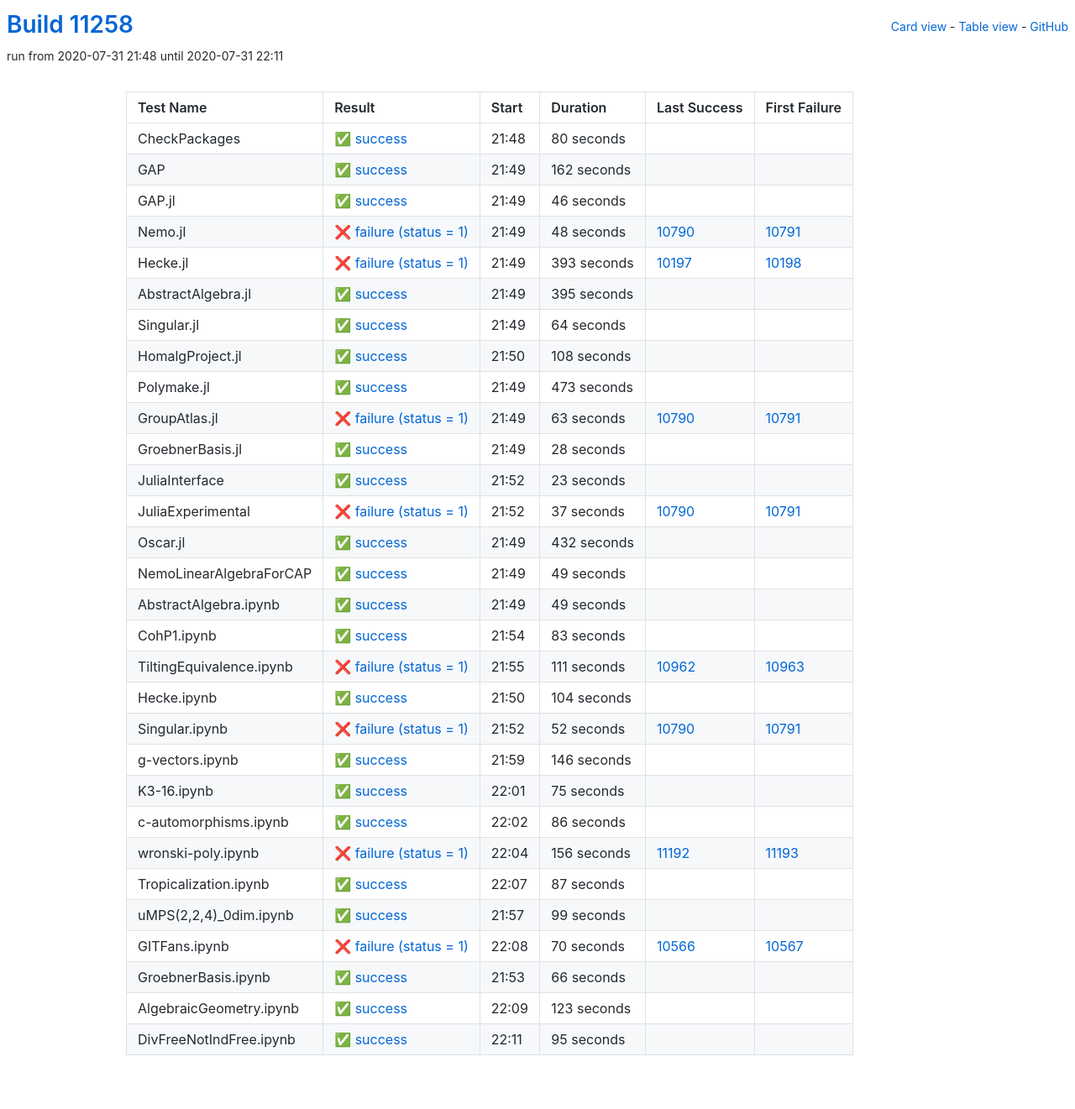
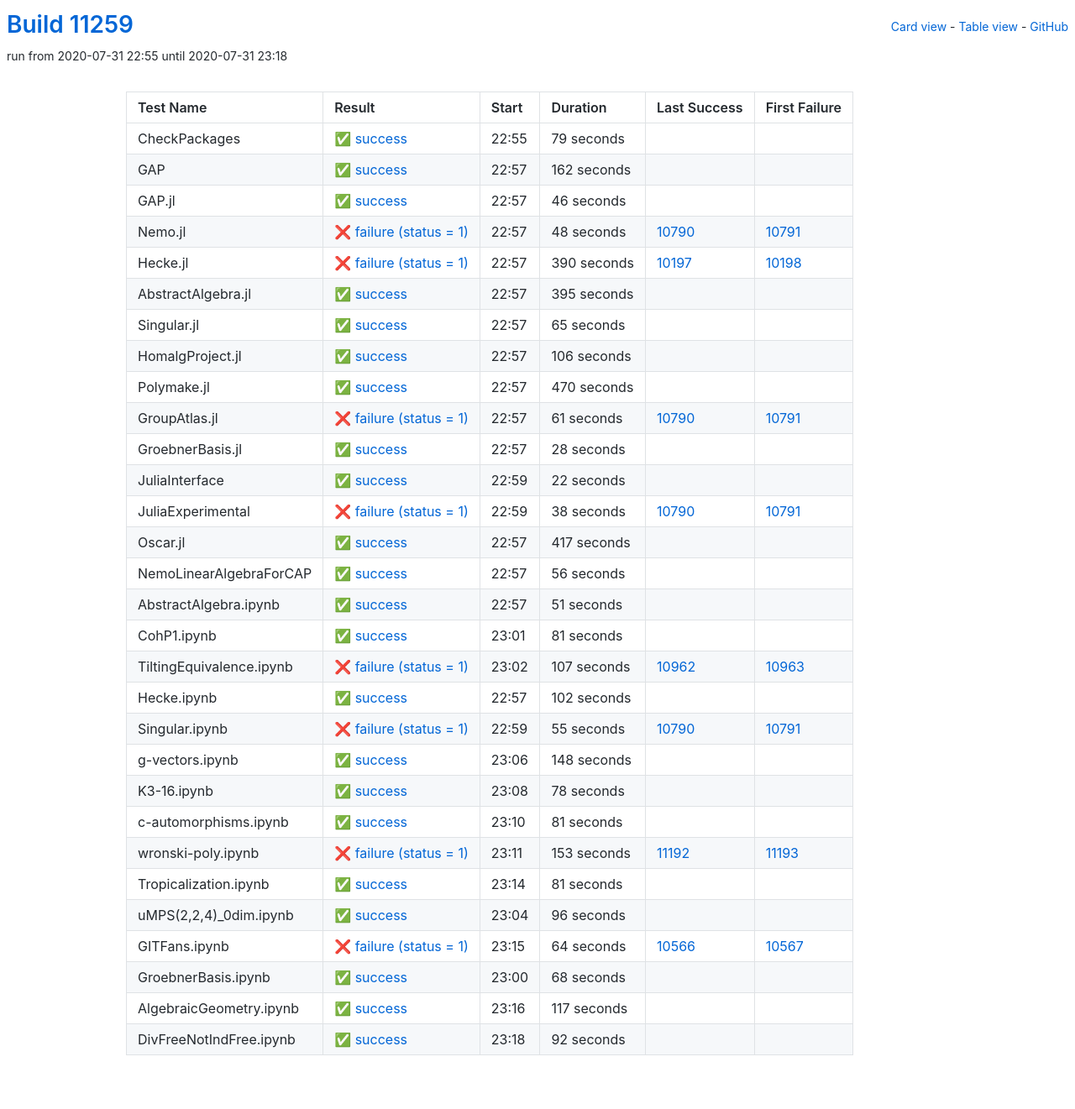
Before and after one commit to oscar-system/oscar-ci-status, a Jekyll site: the page built from table.html, in a window 1280 px wide. Shown: the whole page at 84% size. Built offline with Jekyll 4.4.1, drawn with Linux system fonts in a browser that asks for light colours.

Commit message:
Build #11259

```diff
--- a/_data/ci.yml
+++ b/_data/ci.yml
@@ -1,6 +1,6 @@
 ---
-build: 11258
-build_url: https://oscarci.mathematik.uni-kl.de/job/oscar/11258/
+build: 11259
+build_url: https://oscarci.mathematik.uni-kl.de/job/oscar/11259/
 job: oscar
 organization: oscar-system
 repo: oscar-ci-status
@@ -8,20 +8,20 @@
 tests:
 - name: CheckPackages
   id: checkpackages
-  log: https://oscarci.mathematik.uni-kl.de/job/oscar/11258/artifact/logs/build-11258/CheckPackages.log
-  start: 2020-07-31 21:48
+  log: https://oscarci.mathematik.uni-kl.de/job/oscar/11259/artifact/logs/build-11259/CheckPackages.log
+  start: 2020-07-31 22:55
   success: true
   exitcode: 0
   status: success
-  duration: 80
+  duration: 79
   last_success: false
   last_success_url:
   first_failure: false
   first_failure_url:
 - name: GAP
   id: gap
-  log: https://oscarci.mathematik.uni-kl.de/job/oscar/11258/artifact/logs/build-11258/GAP.log
-  start: 2020-07-31 21:49
+  log: https://oscarci.mathematik.uni-kl.de/job/oscar/11259/artifact/logs/build-11259/GAP.log
+  start: 2020-07-31 22:57
   success: true
   exitcode: 0
   status: success
@@ -32,8 +32,8 @@
   first_failure_url:
 - name: GAP.jl
   id: gap-jl
-  log: https://oscarci.mathematik.uni-kl.de/job/oscar/11258/artifact/logs/build-11258/GAP.jl.log
-  start: 2020-07-31 21:49
+  log: https://oscarci.mathematik.uni-kl.de/job/oscar/11259/artifact/logs/build-11259/GAP.jl.log
+  start: 2020-07-31 22:57
   success: true
   exitcode: 0
   status: success
@@ -44,8 +44,8 @@
   first_failure_url:
 - name: Nemo.jl
   id: nemo-jl
-  log: https://oscarci.mathematik.uni-kl.de/job/oscar/11258/artifact/logs/build-11258/Nemo.jl.log
-  start: 2020-07-31 21:49
+  log: https://oscarci.mathematik.uni-kl.de/job/oscar/11259/artifact/logs/build-11259/Nemo.jl.log
+  start: 2020-07-31 22:57
   success: false
   exitcode: 1
   status: failure
@@ -56,20 +56,20 @@
   first_failure_url: https://oscarci.mathematik.uni-kl.de/job/oscar/10791/
 - name: Hecke.jl
   id: hecke-jl
-  log: https://oscarci.mathematik.uni-kl.de/job/oscar/11258/artifact/logs/build-11258/Hecke.jl.log
-  start: 2020-07-31 21:49
+  log: https://oscarci.mathematik.uni-kl.de/job/oscar/11259/artifact/logs/build-11259/Hecke.jl.log
+  start: 2020-07-31 22:57
   success: false
   exitcode: 1
   status: failure
-  duration: 393
+  duration: 390
   last_success: 10197
   last_success_url: https://oscarci.mathematik.uni-kl.de/job/oscar/10197/
   first_failure: 10198
   first_failure_url: https://oscarci.mathematik.uni-kl.de/job/oscar/10198/
 - name: AbstractAlgebra.jl
   id: abstractalgebra-jl
-  log: https://oscarci.mathematik.uni-kl.de/job/oscar/11258/artifact/logs/build-11258/AbstractAlgebra.jl.log
-  start: 2020-07-31 21:49
+  log: https://oscarci.mathematik.uni-kl.de/job/oscar/11259/artifact/logs/build-11259/AbstractAlgebra.jl.log
+  start: 2020-07-31 22:57
   success: true
   exitcode: 0
   status: success
@@ -80,56 +80,56 @@
   first_failure_url:
 - name: Singular.jl
   id: singular-jl
-  log: https://oscarci.mathematik.uni-kl.de/job/oscar/11258/artifact/logs/build-11258/Singular.jl.log
-  start: 2020-07-31 21:49
+  log: https://oscarci.mathematik.uni-kl.de/job/oscar/11259/artifact/logs/build-11259/Singular.jl.log
+  start: 2020-07-31 22:57
   success: true
   exitcode: 0
   status: success
-  duration: 64
+  duration: 65
   last_success: false
   last_success_url:
   first_failure: false
   first_failure_url:
 - name: HomalgProject.jl
   id: homalgproject-jl
-  log: https://oscarci.mathematik.uni-kl.de/job/oscar/11258/artifact/logs/build-11258/HomalgProject.jl.log
-  start: 2020-07-31 21:50
+  log: https://oscarci.mathematik.uni-kl.de/job/oscar/11259/artifact/logs/build-11259/HomalgProject.jl.log
+  start: 2020-07-31 22:57
   success: true
   exitcode: 0
   status: success
-  duration: 108
+  duration: 106
   last_success: false
   last_success_url:
   first_failure: false
   first_failure_url:
 - name: Polymake.jl
   id: polymake-jl
-  log: https://oscarci.mathematik.uni-kl.de/job/oscar/11258/artifact/logs/build-11258/Polymake.jl.log
-  start: 2020-07-31 21:49
+  log: https://oscarci.mathematik.uni-kl.de/job/oscar/11259/artifact/logs/build-11259/Polymake.jl.log
+  start: 2020-07-31 22:57
   success: true
   exitcode: 0
   status: success
-  duration: 473
+  duration: 470
   last_success: false
   last_success_url:
   first_failure: false
   first_failure_url:
 - name: GroupAtlas.jl
   id: groupatlas-jl
-  log: https://oscarci.mathematik.uni-kl.de/job/oscar/11258/artifact/logs/build-11258/GroupAtlas.jl.log
-  start: 2020-07-31 21:49
+  log: https://oscarci.mathematik.uni-kl.de/job/oscar/11259/artifact/logs/build-11259/GroupAtlas.jl.log
+  start: 2020-07-31 22:57
   success: false
   exitcode: 1
   status: failure
-  duration: 63
+  duration: 61
   last_success: 10790
   last_success_url: https://oscarci.mathematik.uni-kl.de/job/oscar/10790/
   first_failure: 10791
   first_failure_url: https://oscarci.mathematik.uni-kl.de/job/oscar/10791/
 - name: GroebnerBasis.jl
   id: groebnerbasis-jl
-  log: https://oscarci.mathematik.uni-kl.de/job/oscar/11258/artifact/logs/build-11258/GroebnerBasis.jl.log
-  start: 2020-07-31 21:49
+  log: https://oscarci.mathematik.uni-kl.de/job/oscar/11259/artifact/logs/build-11259/GroebnerBasis.jl.log
+  start: 2020-07-31 22:57
   success: true
   exitcode: 0
   status: success
@@ -140,228 +140,228 @@
   first_failure_url:
 - name: JuliaInterface
   id: juliainterface
-  log: https://oscarci.mathematik.uni-kl.de/job/oscar/11258/artifact/logs/build-11258/JuliaInterface.log
-  start: 2020-07-31 21:52
+  log: https://oscarci.mathematik.uni-kl.de/job/oscar/11259/artifact/logs/build-11259/JuliaInterface.log
+  start: 2020-07-31 22:59
   success: true
   exitcode: 0
   status: success
-  duration: 23
+  duration: 22
   last_success: false
   last_success_url:
   first_failure: false
   first_failure_url:
 - name: JuliaExperimental
   id: juliaexperimental
-  log: https://oscarci.mathematik.uni-kl.de/job/oscar/11258/artifact/logs/build-11258/JuliaExperimental.log
-  start: 2020-07-31 21:52
+  log: https://oscarci.mathematik.uni-kl.de/job/oscar/11259/artifact/logs/build-11259/JuliaExperimental.log
+  start: 2020-07-31 22:59
   success: false
   exitcode: 1
   status: failure
-  duration: 37
+  duration: 38
   last_success: 10790
   last_success_url: https://oscarci.mathematik.uni-kl.de/job/oscar/10790/
   first_failure: 10791
   first_failure_url: https://oscarci.mathematik.uni-kl.de/job/oscar/10791/
 - name: Oscar.jl
   id: oscar-jl
-  log: https://oscarci.mathematik.uni-kl.de/job/oscar/11258/artifact/logs/build-11258/Oscar.jl.log
-  start: 2020-07-31 21:49
+  log: https://oscarci.mathematik.uni-kl.de/job/oscar/11259/artifact/logs/build-11259/Oscar.jl.log
+  start: 2020-07-31 22:57
   success: true
   exitcode: 0
   status: success
-  duration: 432
+  duration: 417
   last_success: false
   last_success_url:
   first_failure: false
   first_failure_url:
 - name: NemoLinearAlgebraForCAP
   id: nemolinearalgebraforcap
-  log: https://oscarci.mathematik.uni-kl.de/job/oscar/11258/artifact/logs/build-11258/NemoLinearAlgebraForCAP.log
-  start: 2020-07-31 21:49
+  log: https://oscarci.mathematik.uni-kl.de/job/oscar/11259/artifact/logs/build-11259/NemoLinearAlgebraForCAP.log
+  start: 2020-07-31 22:57
   success: true
   exitcode: 0
   status: success
-  duration: 49
+  duration: 56
   last_success: false
   last_success_url:
   first_failure: false
   first_failure_url:
 - name: AbstractAlgebra.ipynb
   id: abstractalgebra-ipynb
-  log: https://oscarci.mathematik.uni-kl.de/job/oscar/11258/artifact/logs/build-11258/AbstractAlgebra.ipynb.log
-  start: 2020-07-31 21:49
+  log: https://oscarci.mathematik.uni-kl.de/job/oscar/11259/artifact/logs/build-11259/AbstractAlgebra.ipynb.log
+  start: 2020-07-31 22:57
   success: true
   exitcode: 0
   status: success
-  duration: 49
+  duration: 51
   last_success: false
   last_success_url:
   first_failure: false
   first_failure_url:
 - name: CohP1.ipynb
   id: cohp1-ipynb
-  log: https://oscarci.mathematik.uni-kl.de/job/oscar/11258/artifact/logs/build-11258/CohP1.ipynb.log
-  start: 2020-07-31 21:54
+  log: https://oscarci.mathematik.uni-kl.de/job/oscar/11259/artifact/logs/build-11259/CohP1.ipynb.log
+  start: 2020-07-31 23:01
   success: true
   exitcode: 0
   status: success
-  duration: 83
+  duration: 81
   last_success: false
   last_success_url:
   first_failure: false
   first_failure_url:
 - name: TiltingEquivalence.ipynb
   id: tiltingequivalence-ipynb
-  log: https://oscarci.mathematik.uni-kl.de/job/oscar/11258/artifact/logs/build-11258/TiltingEquivalence.ipynb.log
-  start: 2020-07-31 21:55
+  log: https://oscarci.mathematik.uni-kl.de/job/oscar/11259/artifact/logs/build-11259/TiltingEquivalence.ipynb.log
+  start: 2020-07-31 23:02
   success: false
   exitcode: 1
   status: failure
-  duration: 111
+  duration: 107
   last_success: 10962
   last_success_url: https://oscarci.mathematik.uni-kl.de/job/oscar/10962/
   first_failure: 10963
   first_failure_url: https://oscarci.mathematik.uni-kl.de/job/oscar/10963/
 - name: Hecke.ipynb
   id: hecke-ipynb
-  log: https://oscarci.mathematik.uni-kl.de/job/oscar/11258/artifact/logs/build-11258/Hecke.ipynb.log
-  start: 2020-07-31 21:50
+  log: https://oscarci.mathematik.uni-kl.de/job/oscar/11259/artifact/logs/build-11259/Hecke.ipynb.log
+  start: 2020-07-31 22:57
   success: true
   exitcode: 0
   status: success
-  duration: 104
+  duration: 102
   last_success: false
   last_success_url:
   first_failure: false
   first_failure_url:
 - name: Singular.ipynb
   id: singular-ipynb
-  log: https://oscarci.mathematik.uni-kl.de/job/oscar/11258/artifact/logs/build-11258/Singular.ipynb.log
-  start: 2020-07-31 21:52
+  log: https://oscarci.mathematik.uni-kl.de/job/oscar/11259/artifact/logs/build-11259/Singular.ipynb.log
+  start: 2020-07-31 22:59
   success: false
   exitcode: 1
   status: failure
-  duration: 52
+  duration: 55
   last_success: 10790
   last_success_url: https://oscarci.mathematik.uni-kl.de/job/oscar/10790/
   first_failure: 10791
   first_failure_url: https://oscarci.mathematik.uni-kl.de/job/oscar/10791/
 - name: g-vectors.ipynb
   id: g-vectors-ipynb
-  log: https://oscarci.mathematik.uni-kl.de/job/oscar/11258/artifact/logs/build-11258/g-vectors.ipynb.log
-  start: 2020-07-31 21:59
+  log: https://oscarci.mathematik.uni-kl.de/job/oscar/11259/artifact/logs/build-11259/g-vectors.ipynb.log
+  start: 2020-07-31 23:06
   success: true
   exitcode: 0
   status: success
-  duration: 146
+  duration: 148
   last_success: false
   last_success_url:
   first_failure: false
   first_failure_url:
 - name: K3-16.ipynb
   id: k3-16-ipynb
-  log: https://oscarci.mathematik.uni-kl.de/job/oscar/11258/artifact/logs/build-11258/K3-16.ipynb.log
-  start: 2020-07-31 22:01
+  log: https://oscarci.mathematik.uni-kl.de/job/oscar/11259/artifact/logs/build-11259/K3-16.ipynb.log
+  start: 2020-07-31 23:08
   success: true
   exitcode: 0
   status: success
-  duration: 75
+  duration: 78
   last_success: false
   last_success_url:
   first_failure: false
   first_failure_url:
 - name: c-automorphisms.ipynb
   id: c-automorphisms-ipynb
-  log: https://oscarci.mathematik.uni-kl.de/job/oscar/11258/artifact/logs/build-11258/c-automorphisms.ipynb.log
-  start: 2020-07-31 22:02
+  log: https://oscarci.mathematik.uni-kl.de/job/oscar/11259/artifact/logs/build-11259/c-automorphisms.ipynb.log
+  start: 2020-07-31 23:10
   success: true
   exitcode: 0
   status: success
-  duration: 86
+  duration: 81
   last_success: false
   last_success_url:
   first_failure: false
   first_failure_url:
 - name: wronski-poly.ipynb
   id: wronski-poly-ipynb
-  log: https://oscarci.mathematik.uni-kl.de/job/oscar/11258/artifact/logs/build-11258/wronski-poly.ipynb.log
-  start: 2020-07-31 22:04
+  log: https://oscarci.mathematik.uni-kl.de/job/oscar/11259/artifact/logs/build-11259/wronski-poly.ipynb.log
+  start: 2020-07-31 23:11
   success: false
   exitcode: 1
   status: failure
-  duration: 156
+  duration: 153
   last_success: 11192
   last_success_url: https://oscarci.mathematik.uni-kl.de/job/oscar/11192/
   first_failure: 11193
   first_failure_url: https://oscarci.mathematik.uni-kl.de/job/oscar/11193/
 - name: Tropicalization.ipynb
   id: tropicalization-ipynb
-  log: https://oscarci.mathematik.uni-kl.de/job/oscar/11258/artifact/logs/build-11258/Tropicalization.ipynb.log
-  start: 2020-07-31 22:07
+  log: https://oscarci.mathematik.uni-kl.de/job/oscar/11259/artifact/logs/build-11259/Tropicalization.ipynb.log
+  start: 2020-07-31 23:14
   success: true
   exitcode: 0
   status: success
-  duration: 87
+  duration: 81
   last_success: false
   last_success_url:
   first_failure: false
   first_failure_url:
 - name: uMPS(2,2,4)_0dim.ipynb
   id: umps-2-2-4-0dim-ipynb
-  log: https://oscarci.mathematik.uni-kl.de/job/oscar/11258/artifact/logs/build-11258/uMPS-2-2-4-_0dim.ipynb.log
-  start: 2020-07-31 21:57
+  log: https://oscarci.mathematik.uni-kl.de/job/oscar/11259/artifact/logs/build-11259/uMPS-2-2-4-_0dim.ipynb.log
+  start: 2020-07-31 23:04
   success: true
   exitcode: 0
   status: success
-  duration: 99
+  duration: 96
   last_success: false
   last_success_url:
   first_failure: false
   first_failure_url:
 - name: GITFans.ipynb
   id: gitfans-ipynb
-  log: https://oscarci.mathematik.uni-kl.de/job/oscar/11258/artifact/logs/build-11258/GITFans.ipynb.log
-  start: 2020-07-31 22:08
+  log: https://oscarci.mathematik.uni-kl.de/job/oscar/11259/artifact/logs/build-11259/GITFans.ipynb.log
+  start: 2020-07-31 23:15
   success: false
   exitcode: 1
   status: failure
-  duration: 70
+  duration: 64
   last_success: 10566
   last_success_url: https://oscarci.mathematik.uni-kl.de/job/oscar/10566/
   first_failure: 10567
   first_failure_url: https://oscarci.mathematik.uni-kl.de/job/oscar/10567/
 - name: GroebnerBasis.ipynb
   id: groebnerbasis-ipynb
-  log: https://oscarci.mathematik.uni-kl.de/job/oscar/11258/artifact/logs/build-11258/GroebnerBasis.ipynb.log
-  start: 2020-07-31 21:53
+  log: https://oscarci.mathematik.uni-kl.de/job/oscar/11259/artifact/logs/build-11259/GroebnerBasis.ipynb.log
+  start: 2020-07-31 23:00
   success: true
   exitcode: 0
   status: success
-  duration: 66
+  duration: 68
   last_success: false
   last_success_url:
   first_failure: false
   first_failure_url:
 - name: AlgebraicGeometry.ipynb
   id: algebraicgeometry-ipynb
-  log: https://oscarci.mathematik.uni-kl.de/job/oscar/11258/artifact/logs/build-11258/AlgebraicGeometry.ipynb.log
-  start: 2020-07-31 22:09
+  log: https://oscarci.mathematik.uni-kl.de/job/oscar/11259/artifact/logs/build-11259/AlgebraicGeometry.ipynb.log
+  start: 2020-07-31 23:16
   success: true
   exitcode: 0
   status: success
-  duration: 123
+  duration: 117
   last_success: false
   last_success_url:
   first_failure: false
   first_failure_url:
 - name: DivFreeNotIndFree.ipynb
   id: divfreenotindfree-ipynb
-  log: https://oscarci.mathematik.uni-kl.de/job/oscar/11258/artifact/logs/build-11258/DivFreeNotIndFree.ipynb.log
-  start: 2020-07-31 22:11
+  log: https://oscarci.mathematik.uni-kl.de/job/oscar/11259/artifact/logs/build-11259/DivFreeNotIndFree.ipynb.log
+  start: 2020-07-31 23:18
   success: true
   exitcode: 0
   status: success
-  duration: 95
+  duration: 92
   last_success: false
   last_success_url:
   first_failure: false
```
Also changed, not shown: README.md.
